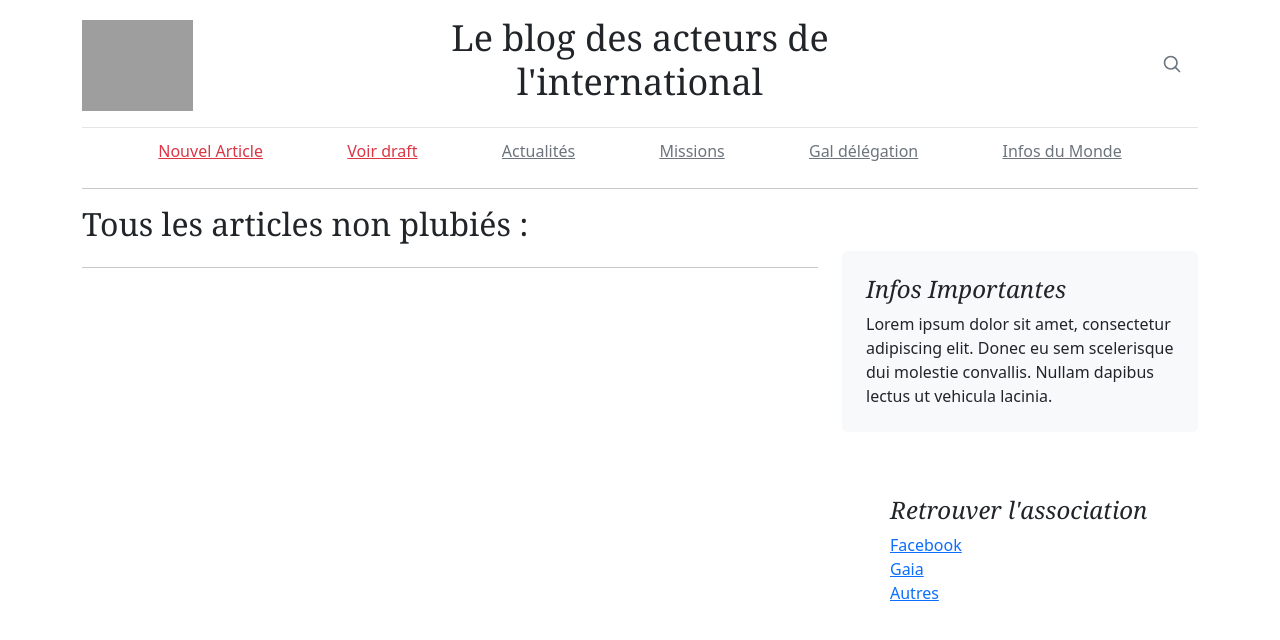
After one commit to yunko006/Agir_Blog, a Django app: page /draft/ in a window 1280 px wide. The commit adds this page. Shown: the top 640 px of the page. Run offline with Django 3.2, Linux system fonts and the light colour scheme; the visitor is signed in with stand-in values (Sample User, id 1); data that the repository does not hold is empty; some libraries are stand-ins or nearby versions; grey boxes are pictures that could not be loaded.

Commit message:
Create a new manager to display draft post, create views/urls/html to only view draft post

```diff
--- a/blog/models.py
+++ b/blog/models.py
@@ -10,19 +10,25 @@ class Category(models.Model):
         return self.title
 
 
-# First, define the Manager subclass.
-class FeaturedPostManager(models.Manager):
-    def get_queryset(self):
-        return super().get_queryset().filter(featured=True)
-
 
 class BlogPost(models.Model):
+
+    class FeaturedPostManager(models.Manager):
+        def get_queryset(self):
+            return super().get_queryset().filter(featured=True)
+
+    class StatusPostManager(models.Manager):
+        def get_queryset(self):
+            return super().get_queryset().filter(status='published')
+
+    class DraftPostManager(models.Manager):
+        def get_queryset(self):
+            return super().get_queryset().filter(status='draft')
 
     options = (
         ('draft', 'Draft'),
         ('published', 'Published'),
         )
-
 
     author = models.ForeignKey(User, on_delete=models.CASCADE)
     title = models.CharField(max_length=100)
@@ -33,14 +39,16 @@ class BlogPost(models.Model):
     categories = models.ManyToManyField(Category)
     status = models.CharField(max_length=10, choices=options, default=created_on)
     featured = models.BooleanField(default=False) # rename en main_featured ?
-    # add other_featured ?
 
     # manager
     objects = models.Manager() # The default manager.
     # Main featured post
     featured_objects = FeaturedPostManager() # The FeaturedPost manager.
-    # other featured post
-    # other_featured_post = OtherFeaturedPostManager()
+    # custom manager
+    postobjects = StatusPostManager()
+    # draft post manager
+    draftobjects = DraftPostManager()
+
     class Meta:
         ordering = ('-created_on',)
 
--- a/blog/templates/blog/base.html
+++ b/blog/templates/blog/base.html
@@ -48,6 +48,7 @@
     <nav class="nav d-flex justify-content-evenly">
       {% if request.user.is_superuser %}
         <a class="p-2 link-danger" href="{% url 'blog:new_post' %}">Nouvel Article</a>
+        <a class="p-2 link-danger" href="{% url 'blog:draft' %}">Voir draft</a>
       {% endif %}
       <!-- A changer pour bien return les categories des blog post -->
       <a class="p-2 link-secondary" href="{% url 'blog:category' cat='actualités' %}">Actualités</a>
--- /dev/null
+++ b/blog/templates/blog/draft.html
@@ -0,0 +1,26 @@
+{% extends 'blog/base.html' %}
+
+{% block page_header %}
+<hr>
+<h2>Tous les articles non plubiés :</h2>
+
+{% endblock page_header %}
+
+
+{% block content %}
+<hr>
+{% for post in  draft_post %}
+    <article class="blog-post">
+        <h2 class="blog-post-title">{{ post.title }}</h2>
+        <p class="blog-post-meta">{{ post.created_on|date:"d-m-Y" }} écrit par {{ post.author }}</p>
+
+        <p>{{ post.description }}</p>
+        <hr>
+        <p> {{ post.content|safe|truncatewords:60 }}</p>
+        <p><a href="{% url 'blog:post' post.id %}">Lire plus...</a></p>
+
+      </article>
+
+    {% endfor %}
+
+{% endblock content %}
--- a/blog/templates/blog/edit_post.html
+++ b/blog/templates/blog/edit_post.html
@@ -30,7 +30,7 @@
 
     {% buttons %}
     <button name="submit" class="btn btn-primary" >Enregistrer les modifications</button>
-    <a class="btn btn-secondary" href="{% url 'blog:index' %}">Annuler</a>
+    <a class="btn btn-secondary" href="{% url 'blog:post' post.id %}">Annuler</a>
     {% endbuttons %}
   </form>
 
--- a/blog/urls.py
+++ b/blog/urls.py
@@ -11,4 +11,5 @@ urlpatterns= [
     path('edit_post/<int:post_id>', views.edit_post, name='edit_post'),
     path('edit_news/<int:news_id>', views.edit_news, name='edit_news'),
     path('category/<str:cat>', views.caterogy_views, name='category'),
+    path('draft/', views.index_draft_post, name='draft'),
 ]
--- a/blog/views.py
+++ b/blog/views.py
@@ -10,7 +10,7 @@ from .forms import *
 @login_required
 def index(request):
 
-    blog_posts = BlogPost.objects.order_by('-created_on')
+    blog_posts = BlogPost.postobjects.order_by('-created_on')
 
     # donnée pour le coté droit de la page
     news = NewsPost.objects.all()
@@ -33,6 +33,17 @@ def index(request):
     context = {'news':news, 'page_obj': page_obj, 'first_featured_posts': first_featured_posts, 'second_third_featured_posts': second_third_featured_posts}
 
     return render(request, 'blog/index.html', context)
+
+
+@login_required
+@user_passes_test(lambda u: u.is_superuser)
+def index_draft_post(request):
+
+    draft_post = BlogPost.draftobjects.order_by('-created_on')
+
+    context = {'draft_post': draft_post}
+
+    return render(request, 'blog/draft.html', context)
 
 
 @login_required
@@ -113,8 +124,9 @@ def edit_news(request, news_id):
 @login_required
 def caterogy_views(request, cat):
     categories = BlogPost.objects.filter(categories__title=cat.replace('-', " "))
+    news = NewsPost.objects.all()
 
-    context = {'cat': cat.replace('-', " "), 'categories': categories}
+    context = {'cat': cat.replace('-', " "), 'categories': categories, 'news': news}
 
     return render(request, 'blog/category.html', context)
 
```
Also changed, not shown: blog/templates/blog/new_post.html (+6 -5 lines).
